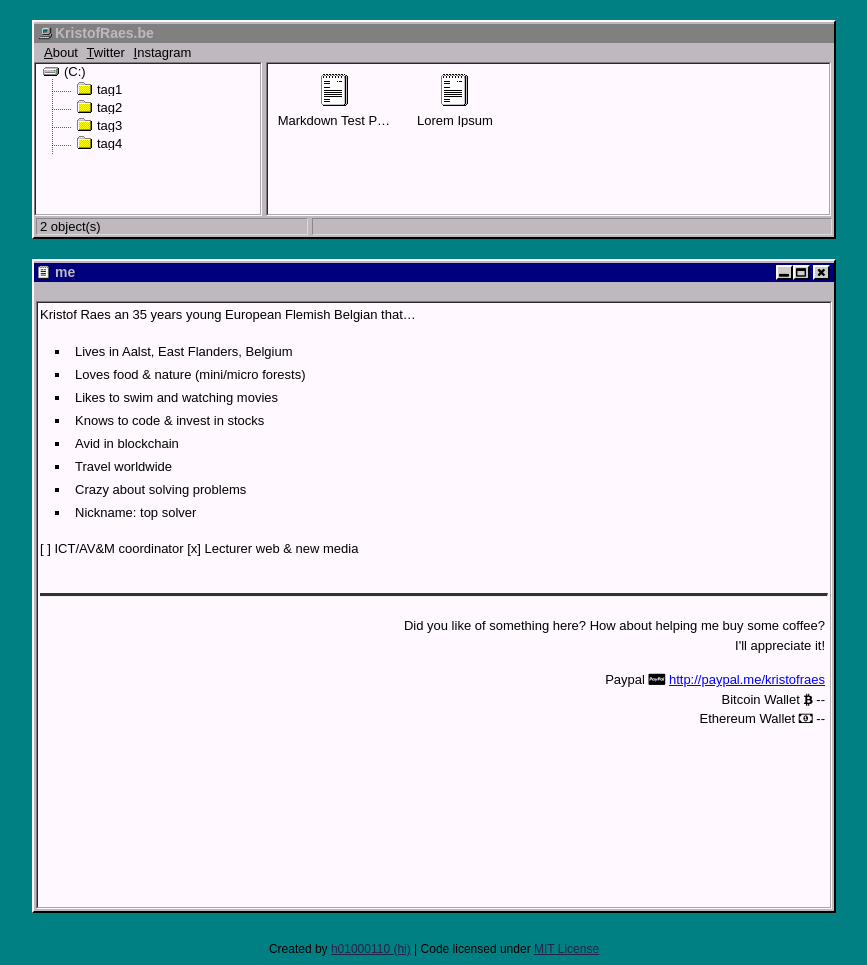
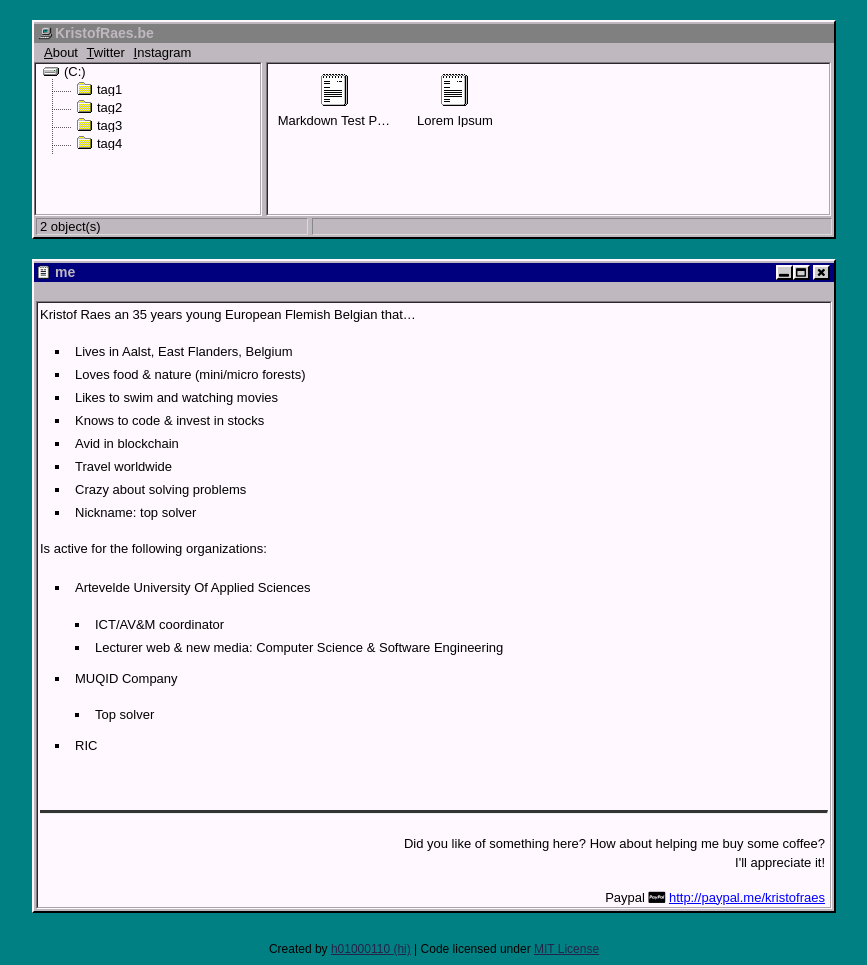
Before and after one commit to kristofraes/kraes, a Jekyll site: the page built from me/index.md, in a window 1280 px wide. Shown: the whole page, without its empty margins (206-1073 px from the left). Built offline with Jekyll 4.4.1, drawn with Linux system fonts in a browser that asks for light colours.

Commit message:
Update index.md

```diff
--- a/me/index.md
+++ b/me/index.md
@@ -14,6 +14,15 @@ Kristof Raes an 35 years young European Flemish Belgian that...
  - Crazy about solving problems
  - Nickname: top solver
 
+Is active for the following organizations:
 
- [ ] ICT/AV&M coordinator
- [x] Lecturer web & new media
+ - Artevelde University Of Applied Sciences
+
+   - ICT/AV&M coordinator
+   - Lecturer web & new media: Computer Science & Software Engineering
+
+ - MUQID Company
+
+   - Top solver
+
+ - RIC
```
